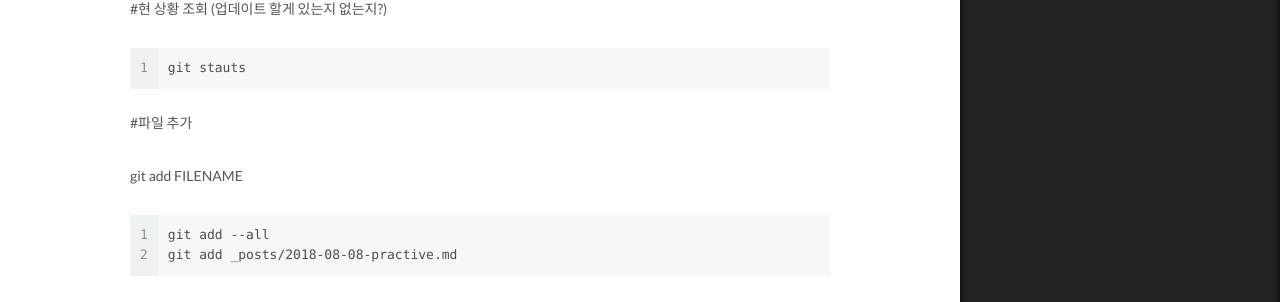
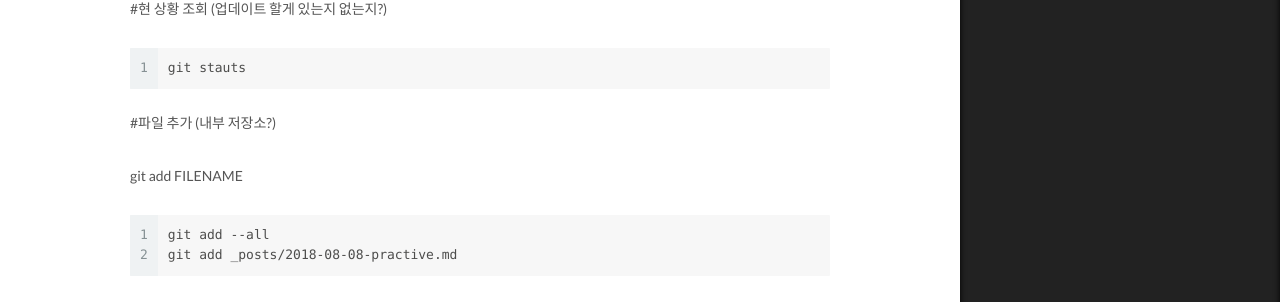
Before and after one commit to jin0413/jin0413.github.io, a Jekyll site: the page built from _posts/2018-08-10-practice.md, in a window 1280 px wide and 1400 px high, scrolled down 64 px. Shown: the part 577-879 px from the top of the window. Built offline with Jekyll 4.4.1, drawn with Linux system fonts in a browser that asks for light colours.

Commit message:
Change encoding

```diff
--- a/_posts/2018-08-10-practice.md
+++ b/_posts/2018-08-10-practice.md
@@ -18,7 +18,7 @@ categories:
 
 	git stauts
 
-#파일 추가
+#파일 추가 (내부 저장소?)
 
 git add FILENAME
 
```
